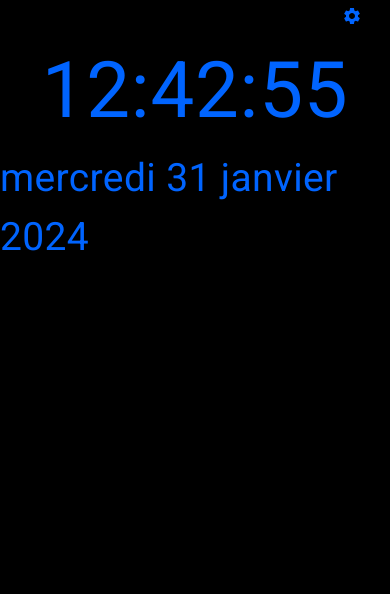
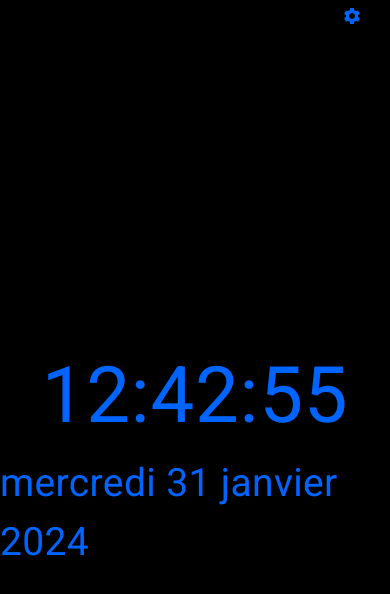
Before and after one commit to guillaumedebas/ReactTime, a React (Vite) app: page / in a window 390 px wide. Shown: the top 594 px of the page. Built offline with nearby package versions, Linux system fonts and the light colour scheme.

Commit message:
Improved grid responsiveness

```diff
--- a/src/components/CustomDisplay/CustomDisplay.tsx
+++ b/src/components/CustomDisplay/CustomDisplay.tsx
@@ -1,6 +1,6 @@
 import React from 'react';
 import { Typography, Grid } from '@mui/material';
-import { useTheme } from '@mui/material/styles';
+
 
 interface CustomDisplayProps {
     formattedValue: string;
@@ -8,19 +8,10 @@ interface CustomDisplayProps {
 }
 
 const CustomDisplay: React.FC<CustomDisplayProps> = ({ formattedValue, fontSize = 'clamp(2rem, 20vw, 20rem)' }) => {
-    const theme = useTheme();
+
 
     return (
-        <Grid
-            container
-            justifyContent="center"
-            alignItems="center"
-            sx={{
-
-                width: '100vw',
-                backgroundColor: theme.palette.background.default
-            }}>
-            <Grid item>
+               <Grid item>
                 <Typography
                     component="p"
                     color="primary"
@@ -30,7 +21,6 @@ const CustomDisplay: React.FC<CustomDisplayProps> = ({ formattedValue, fontSize
                     {formattedValue}
                 </Typography>
             </Grid>
-        </Grid>
     );
 };
 
--- a/src/components/Display/Display.tsx
+++ b/src/components/Display/Display.tsx
@@ -1,4 +1,4 @@
-import { Box } from '@mui/material'
+import { Grid } from '@mui/material'
 import CustomDisplay from '../CustomDisplay/CustomDisplay';
 import useClock from '../../hooks/useClock/useClock';
 import { useThemeContext } from '../../ThemeContext';
@@ -9,10 +9,18 @@ function Display() {
     const formattedTime = useClock(showSeconds);
     const formattedDate = useDate();
     return (
-        <Box>
+        <Grid
+            container
+            direction="column"
+            wrap="nowrap"
+            justifyContent="center"
+            alignItems="center"
+            sx={{
+                height: '100vh',
+            }}>
             <CustomDisplay formattedValue={formattedTime} fontSize='clamp(2rem, 20vw, 20rem)' />
             <CustomDisplay formattedValue={formattedDate} fontSize='clamp(1rem, 10vw, 10rem)' />
-        </Box>
+        </Grid>
     )
 }
 
--- a/src/components/OptionsDialog/OptionsDialog.tsx
+++ b/src/components/OptionsDialog/OptionsDialog.tsx
@@ -28,7 +28,7 @@ export default function OptionsDialog() {
                 <DialogContent dividers>
                     <ColorPicker initialColor={primaryColor} label="Primary Color" onChange={setPrimaryColor} />
                     <ColorPicker initialColor={backgroundColor} label="Background Color" onChange={setBackgroundColor} />
-                    <ShowSecondsToggle /> {/* Utilisation du nouveau composant */}
+                    <ShowSecondsToggle />
                 </DialogContent>
             </Dialog>
         </Box>
--- a/src/index.css
+++ b/src/index.css
@@ -112,8 +112,7 @@ body {
 	line-height: 1;
 	margin: 0;
 	padding: 0;
-	width: 100%;
-	height: 100%;
+
 }
 
 ol,
```
